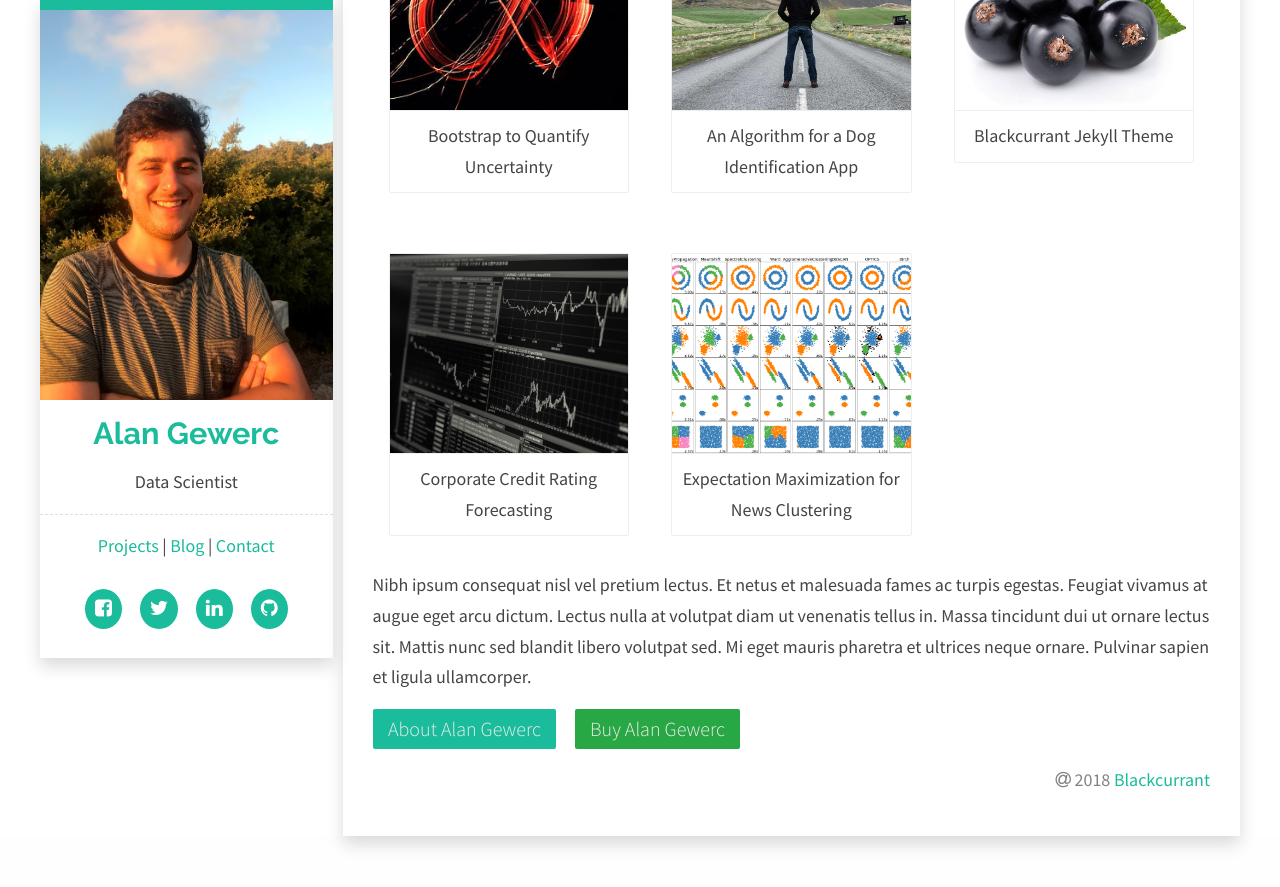
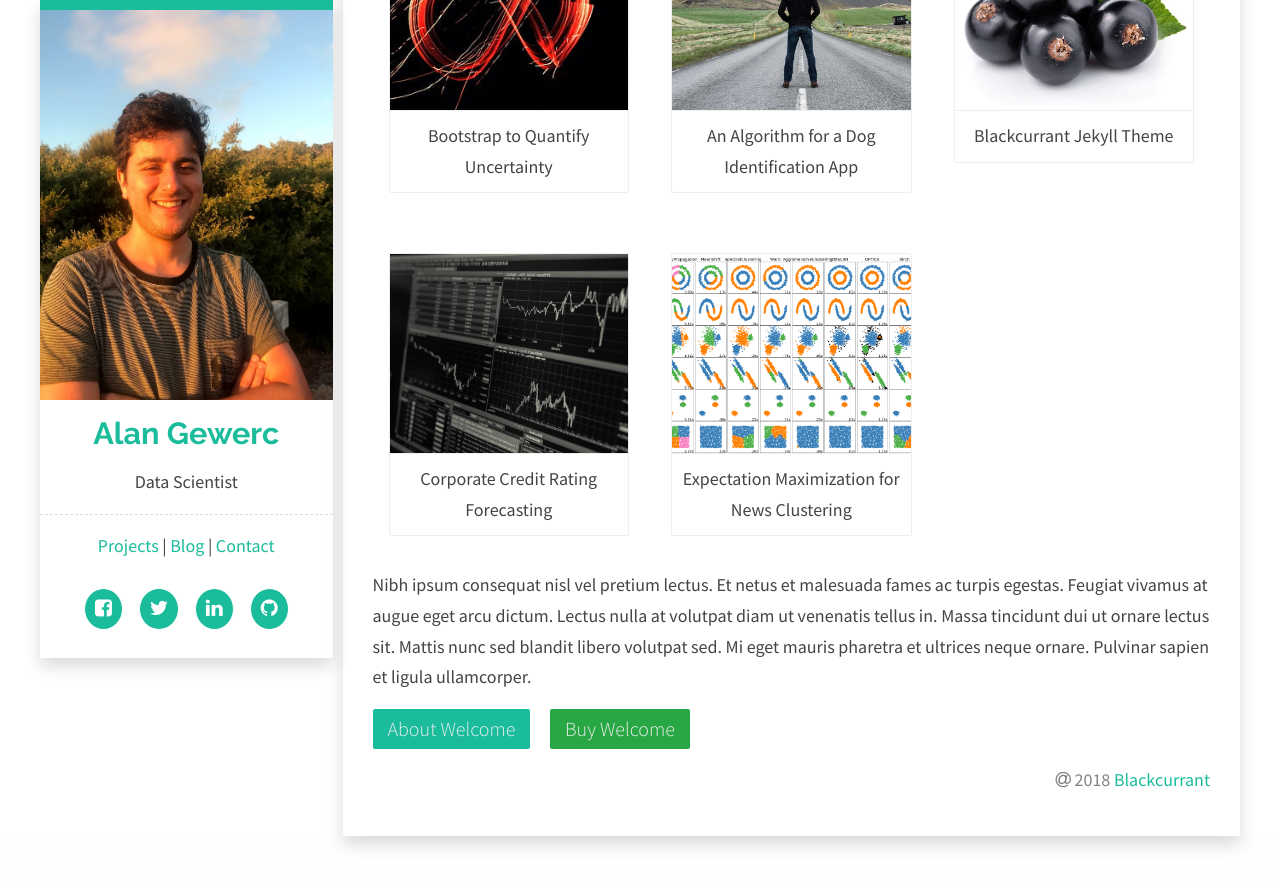
Before and after one commit to Agewerc/Agewerc.github.io, a Jekyll site: the page built from index.html, in a window 1280 px wide and 900 px high, scrolled down 2739 px. Shown: the top 887 px of the window. Built offline with Jekyll 4.4.1, drawn with Linux system fonts in a browser that asks for light colours.

Commit message:
upload files website

```diff
--- a/_config.yml
+++ b/_config.yml
@@ -10,9 +10,9 @@
 # Changing title and description according to your website requirement is important.
 
 
-title: Alan Gewerc
+title: Welcome
 description: Blackcurrant is a minimal theme to show off your skills online.
-url: "https://www.alangewerc.com"
+url: "https://www.agewerc.github.io"
 buy-link:
   rzp: https://rzp.io/l/blackcurrant-theme
   pp: https://www.paypal.com/cgi-bin/webscr?cmd=_s-xclick&hosted_button_id=5TM7X9TE7KMKN
```
Also changed, not shown: 12 other files.
